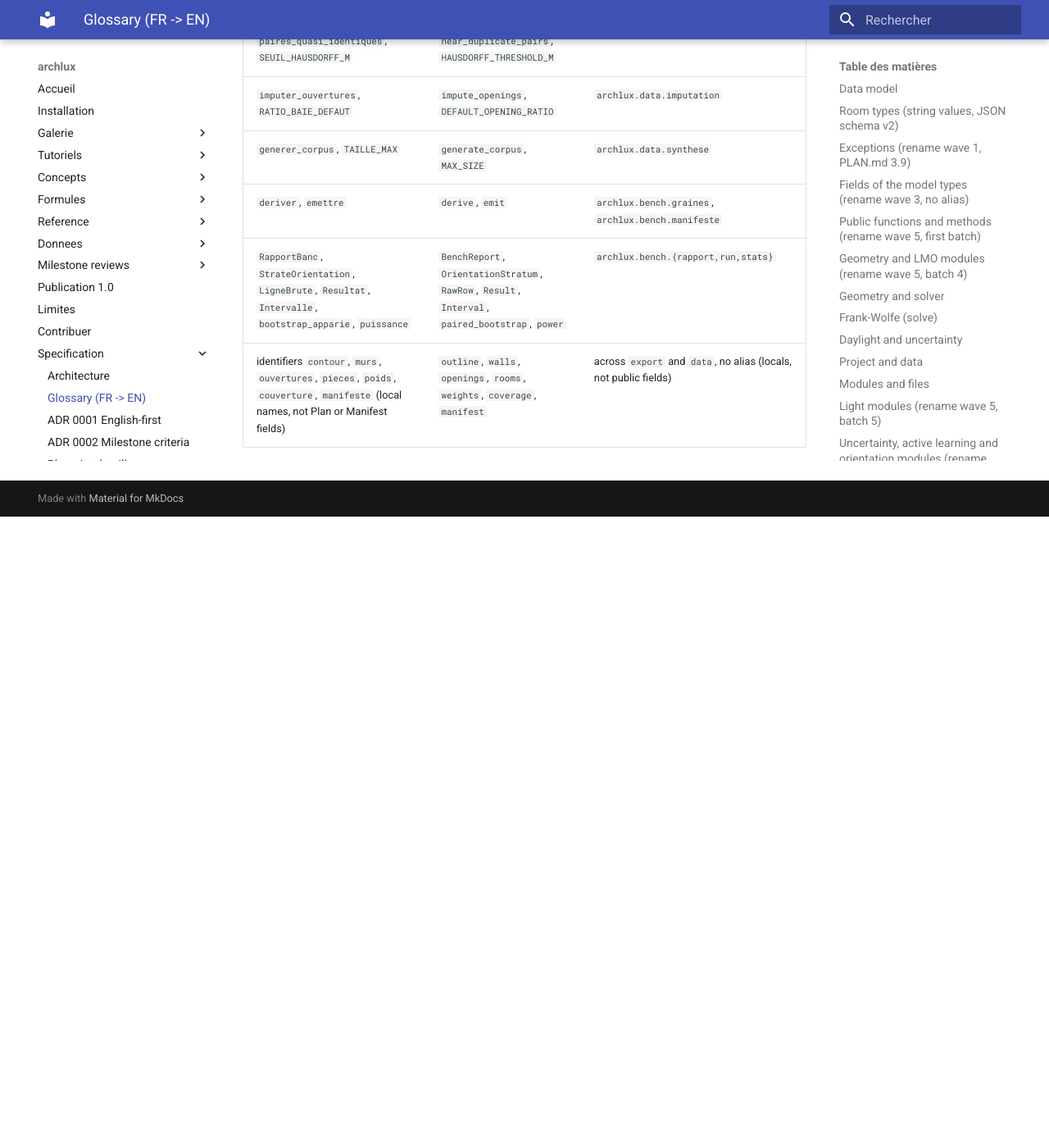
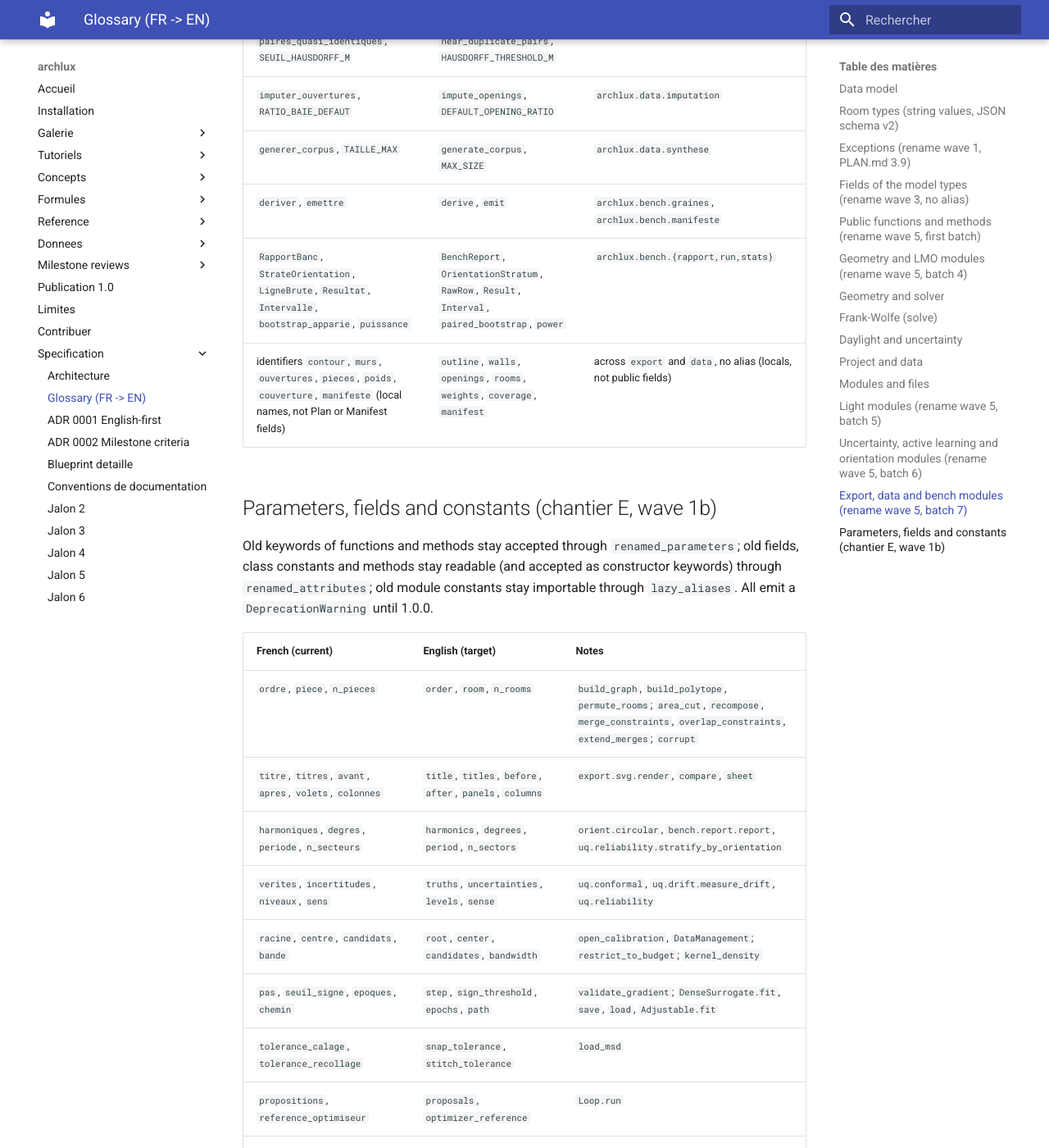
Before and after one commit to joeylukoji/archlux, an MkDocs documentation site: the page built from docs/glossary.md, in a window 1280 px wide and 1400 px high, scrolled down 12611 px. Shown: the whole window at 82% size. Built offline with MkDocs 1.6.1 and Material for MkDocs 9.7.7, drawn with Linux system fonts in a browser that asks for light colours; before the commit the page ends 13241 px from its top, so only the background shows below that; some of the changed text lies outside the part shown.

Commit message:
Document wave 1b: CHANGELOG and glossary
Co-Authored-By: Claude Opus 5.5 <noreply@anthropic.com>
Claude-Session: https://claude.ai/code/session_01SJRvyQDd2pAq3R6KDNYm8U

```diff
--- a/docs/glossary.md
+++ b/docs/glossary.md
@@ -200,18 +200,18 @@ public function (`archlux._deprecation.renamed_parameters`).
 | `circulaire.py` | `circular.py` (done: wave 1a) | | `conforme.py` | `conformal.py` (done: wave 1a) |
 | `derive.py` | `drift.py` (done: wave 1a) | | `fiabilite.py` | `reliability.py` (done: wave 1a) |
 | `gestion.py` | `registry.py` (done: wave 1a) | | `boucle.py` | `loop.py` (done: wave 1a) |
-| `densite.py` | `density.py` | | `selection.py` | `selection.py` |
+| `densite.py` | `density.py` (done: wave 1b) | | `selection.py` | `selection.py` |
 | `preuve.py` | `proof.py` (done: batch E10, old module kept as a deprecated shim) | | `borne.py` | `bound.py` (done: wave 1a) |
 | `rapport.py` (bench, certify) | `report.py` (done: wave 1a) | | `dual.py` | `dual.py` |
 | `chargeurs.py` | `loaders.py` (done: wave 1a) | | `decoupage.py` | `splits.py` (done: wave 1a) |
 | `synthese.py` | `synthetic.py` (done: wave 1a) | | `corruption.py` | `corruption.py` |
-| `pathologie.py` | `pathologies.py` (done: wave 1a) | | `survie.py` | `survival.py` |
+| `pathologie.py` | `pathologies.py` (done: wave 1a) | | `survie.py` | `survival.py` (done: wave 1b) |
 | `graines.py` | `seeds.py` (done: wave 1a) | | `manifeste.py` | `manifest.py` (done: wave 1a) |
 | `protocole.py` (bench) | `protocol.py` (done: wave 1a) | | `json_io.py` | `json_io.py` |
 | `tests/unites` | `tests/unit` (done) | | `tests/proprietes` | `tests/properties` (done) |
 | `experiences/` | `experiments/` (done) | | `resultats/` | `results/` (done) |
 
-Every module marked "done: wave 1a" keeps its old path as a deprecated shim until 1.0.0:
+Every module marked "done: wave 1a" or "done: wave 1b" keeps its old path as a deprecated shim until 1.0.0:
 importing from it still works and warns with the new path (ADR 0001, rule 6).
 
 ## Light modules (rename wave 5, batch 5)
@@ -253,3 +253,38 @@ importing from it still works and warns with the new path (ADR 0001, rule 6).
 | `deriver`, `emettre` | `derive`, `emit` | `archlux.bench.graines`, `archlux.bench.manifeste` |
 | `RapportBanc`, `StrateOrientation`, `LigneBrute`, `Resultat`, `Intervalle`, `bootstrap_apparie`, `puissance` | `BenchReport`, `OrientationStratum`, `RawRow`, `Result`, `Interval`, `paired_bootstrap`, `power` | `archlux.bench.{rapport,run,stats}` |
 | identifiers `contour`, `murs`, `ouvertures`, `pieces`, `poids`, `couverture`, `manifeste` (local names, not Plan or Manifest fields) | `outline`, `walls`, `openings`, `rooms`, `weights`, `coverage`, `manifest` | across `export` and `data`, no alias (locals, not public fields) |
+
+## Parameters, fields and constants (chantier E, wave 1b)
+
+Old keywords of functions and methods stay accepted through `renamed_parameters`; old
+fields, class constants and methods stay readable (and accepted as constructor keywords)
+through `renamed_attributes`; old module constants stay importable through
+`lazy_aliases`. All emit a `DeprecationWarning` until 1.0.0.
+
+| French (current) | English (target) | Notes |
+|---|---|---|
+| `ordre`, `piece`, `n_pieces` | `order`, `room`, `n_rooms` | `build_graph`, `build_polytope`, `permute_rooms`; `area_cut`, `recompose`, `merge_constraints`, `overlap_constraints`, `extend_merges`; `corrupt` |
+| `titre`, `titres`, `avant`, `apres`, `volets`, `colonnes` | `title`, `titles`, `before`, `after`, `panels`, `columns` | `export.svg.render`, `compare`, `sheet` |
+| `harmoniques`, `degres`, `periode`, `n_secteurs` | `harmonics`, `degrees`, `period`, `n_sectors` | `orient.circular`, `bench.report.report`, `uq.reliability.stratify_by_orientation` |
+| `verites`, `incertitudes`, `niveaux`, `sens` | `truths`, `uncertainties`, `levels`, `sense` | `uq.conformal`, `uq.drift.measure_drift`, `uq.reliability` |
+| `racine`, `centre`, `candidats`, `bande` | `root`, `center`, `candidates`, `bandwidth` | `open_calibration`, `DataManagement`; `restrict_to_budget`; `kernel_density` |
+| `pas`, `seuil_signe`, `epoques`, `chemin` | `step`, `sign_threshold`, `epochs`, `path` | `validate_gradient`; `DenseSurrogate.fit`, `save`, `load`, `Adjustable.fit` |
+| `tolerance_calage`, `tolerance_recollage` | `snap_tolerance`, `stitch_tolerance` | `load_msd` |
+| `propositions`, `reference_optimiseur` | `proposals`, `optimizer_reference` | `Loop.run` |
+| `simulateur`, `part_calibration` | `simulator`, `calibration_share` | `Loop` fields |
+| `largeur_intervalle_finale`, `historique_largeur`, `calibration_independante` | `final_interval_width`, `width_history`, `independent_calibration` | `ActiveReport` |
+| `selectionner` | `select` | method of the acquisition strategies |
+| `indicateur_vise` | `target_indicator` | every surrogate |
+| `largeur`, `echelle_base`, `decalage_base` | `width`, `base_scale`, `base_offset` | `DenseSurrogate` (the npz keys are unchanged) |
+| `chemin_poids`, `empreinte_poids`, `gele` | `weights_path`, `weights_fingerprint`, `frozen` | `LearnedSurrogate` |
+| `q_chapeau`, `pessimiste` | `q_hat`, `pessimistic` | `Daylight` |
+| `erreur_relative_max`, `cosinus_moyen`, `accord_de_signe`, `graine`, `conforme` | `max_relative_error`, `mean_cosine`, `sign_agreement`, `seed`, `passed` | `GradientReport` |
+| `residus` | `residuals` | `RegressionResult` |
+| `empreinte_jeu`, `borne` | `data_fingerprint`, `bound` | `Calibration`, `ConformalCalibrator` (method `borne` becomes `bound`) |
+| `echangeable`, `statistique` | `exchangeable`, `statistic` | `DriftDiagnostic` |
+| `derive_moyenne`, `tendance_pente`, `tendance_pvalue`, `n_echantillons` | `mean_drift`, `trend_slope`, `trend_pvalue`, `n_samples` | `DriftReport` |
+| `FACTEURS_SECTEUR`, `FACTEUR_PROFONDEUR`, `HAUTEUR_LINTEAU`, `KAPPA_SUD` | `SECTOR_FACTORS`, `DEPTH_FACTOR`, `HEAD_HEIGHT`, `KAPPA_SOUTH` | `light.analytic` |
+| `ECHELLE_DF` | `DF_SCALE` | `SplitFluxOracle` |
+| `FRACTION_SIGMA_RESIDUEL`, `SIGMA_PLANCHER`, `MAX_PARAMETRES` | `RESIDUAL_SIGMA_FRACTION`, `SIGMA_FLOOR`, `MAX_PARAMETERS` | `light.base`, `light.learned` |
+| `VecteurF` | `FloatVector` | `archlux.arrays` |
+| `solveur`, `contraintes` | `solver`, `constraints` | `CacheLP.put` |
```
Also changed, not shown: CHANGELOG.md (+12 -0 lines).
